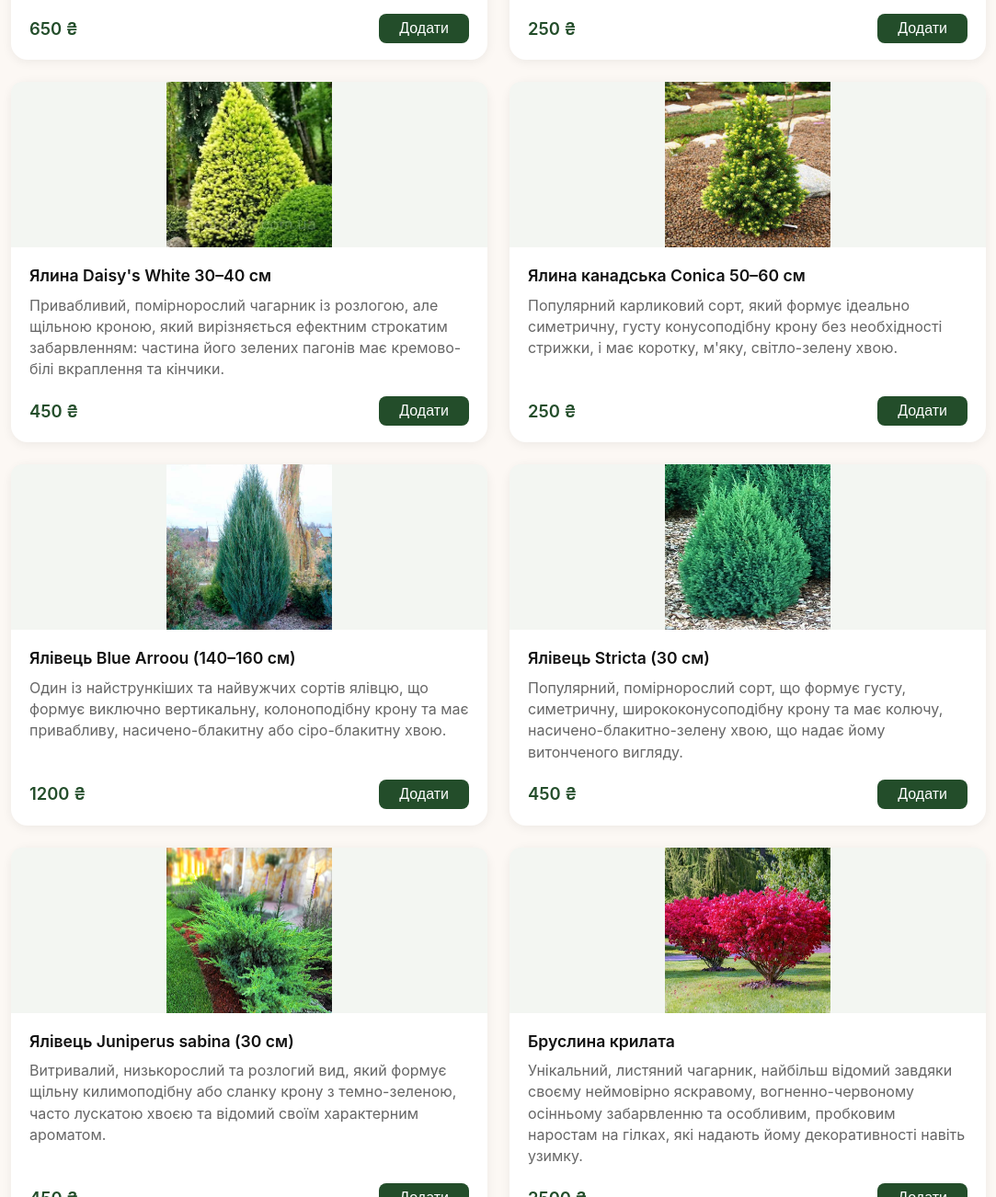
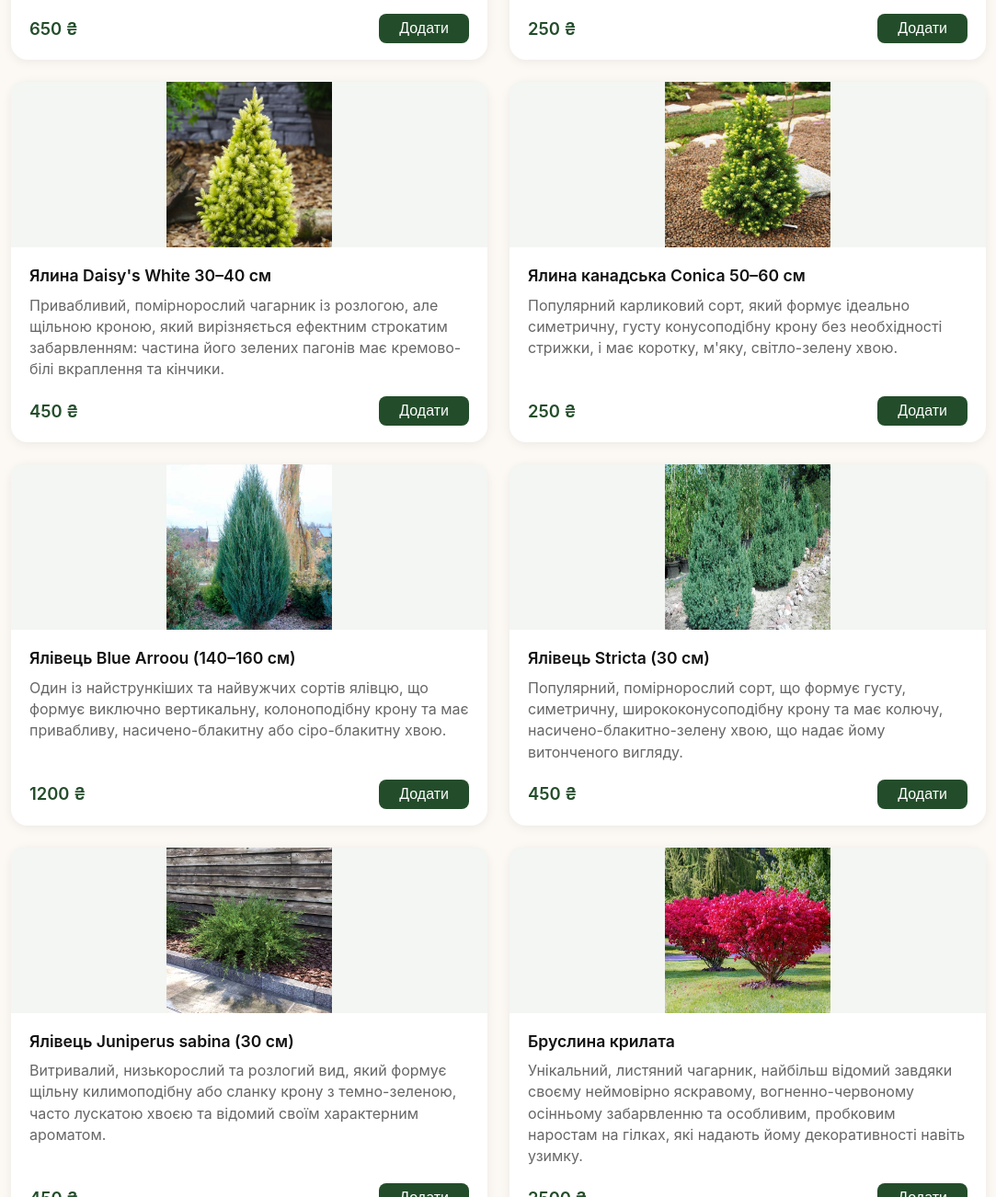
Before and after one commit to HolovashKatia/FloraHouse, a plain HTML site: page catalog.html in a window 1280 px wide. Shown: the part 1734-3036 px from the top of the page at 92% size, without its empty margins (98-1181 px from the left). Drawn offline with Linux system fonts and the light colour scheme.

Commit message:
photo replace

```diff
--- a/catalog.html
+++ b/catalog.html
@@ -233,7 +233,7 @@ body {
     <!-- 9 -->
     <div class="product-card">
       <div class="product-img">
-        <img src="images/дейзі вайт.webp" alt="Ялина Daisy's White" width="140" height="140">
+        <img src="images/дезівайт.jpg" alt="Ялина Daisy's White" width="140" height="140">
       </div>
       <div class="product-info">
         <div class="product-title">Ялина Daisy's White 30–40 см</div>
@@ -275,7 +275,7 @@ body {
     <!-- 12 -->
     <div class="product-card">
       <div class="product-img">
-        <img src="images/ялівецькитайський.webp" alt="Ялівець Stricta" width="140" height="140">
+        <img src="images/ялівецьстрікта.webp" alt="Ялівець Stricta" width="140" height="140">
       </div>
       <div class="product-info">
         <div class="product-title">Ялівець Stricta (30 см)</div>
@@ -289,7 +289,7 @@ body {
     <!-- 13 -->
     <div class="product-card">
       <div class="product-img">
-        <img src="images/ялівецькозацький.jpg" alt="Ялівець Juniperus sabina" width="140" height="140">
+        <img src="images/ялівецьджапаніс.jpg" alt="Ялівець Juniperus sabina" width="140" height="140">
       </div>
       <div class="product-info">
         <div class="product-title">Ялівець Juniperus sabina (30 см)</div>
```
Also changed, not shown: images/дезівайт.jpg (added), images/дейзі вайт.webp (deleted), images/ялівецьджапаніс.jpg (added), images/ялівецькитайський.webp (deleted), images/ялівецькозацький.jpg (deleted), images/ялівецьстрікта.webp (added), 1 other file.
